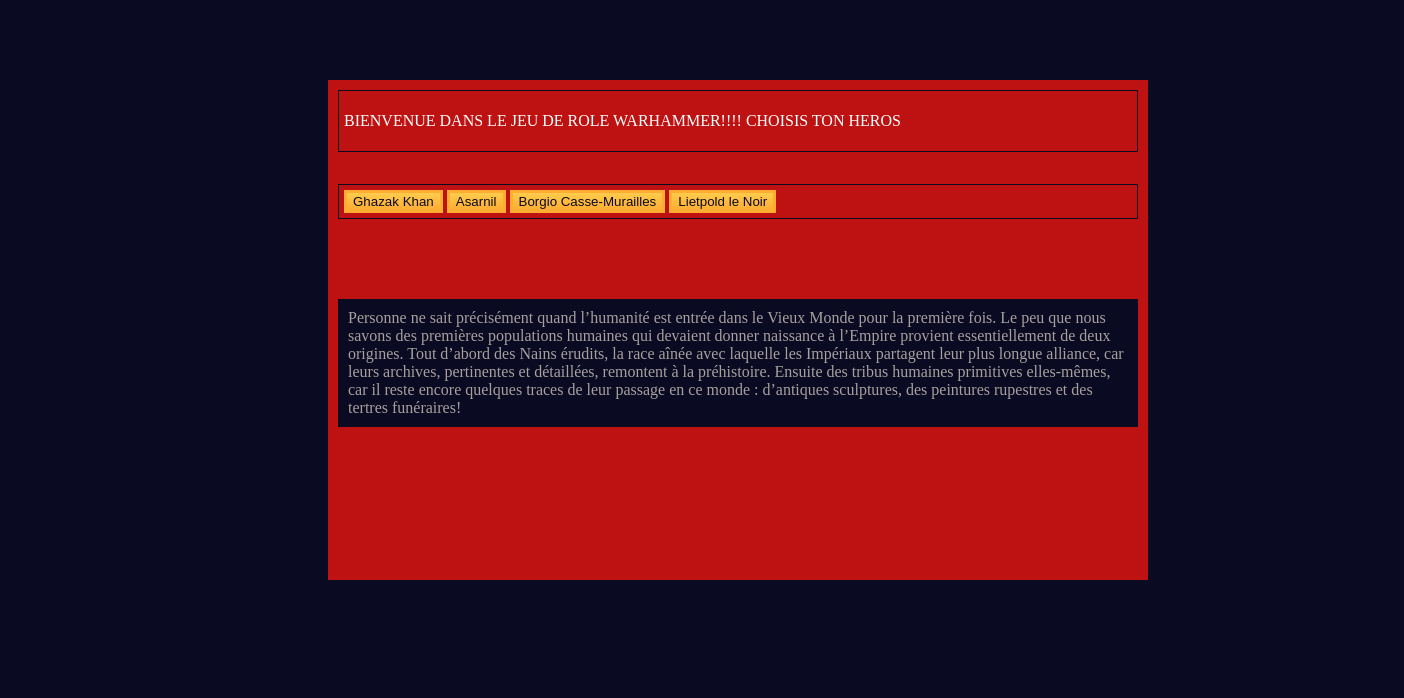
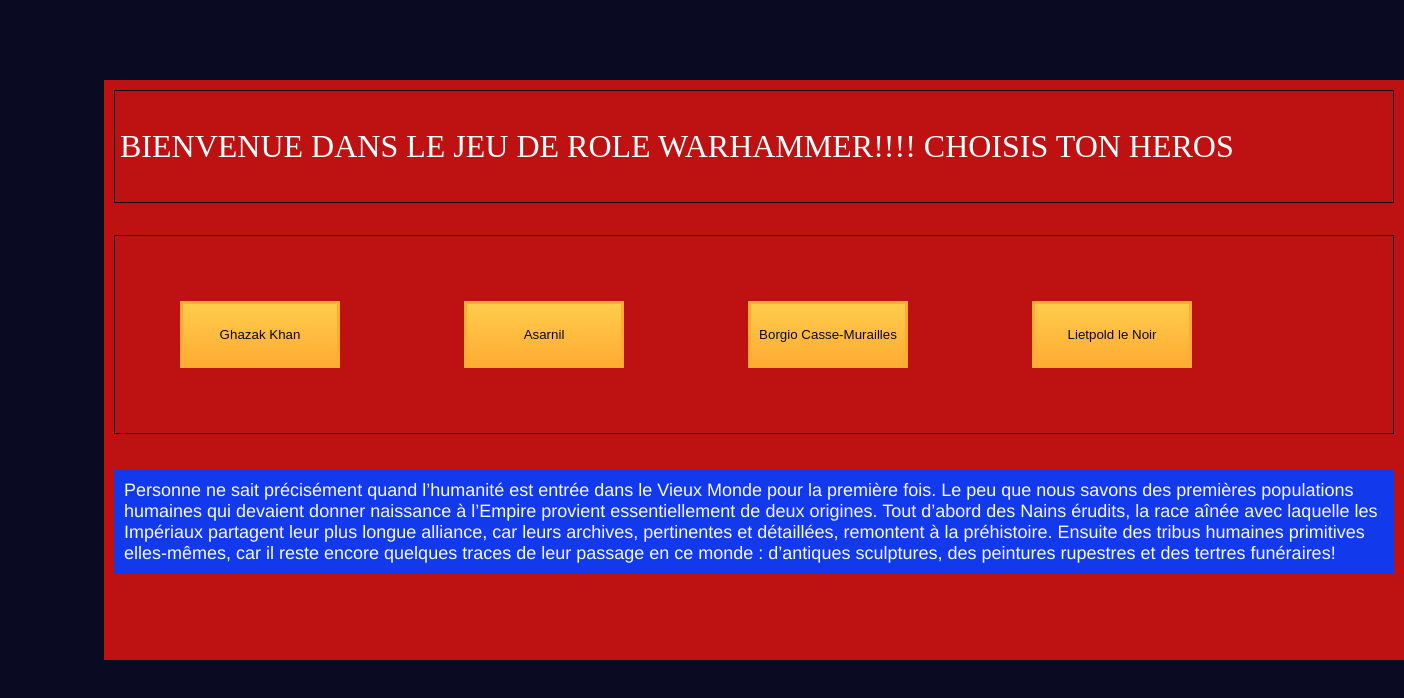
Before and after one commit to Fatah872218/Jeu-video, a website: page frontend/index.html in a window 1280 px wide. Shown: the whole page, 1404 px wide, since content can reach past the window. Drawn offline with Linux system fonts and the light colour scheme.

Commit message:
mise a jour index

```diff
--- a/frontend/style.css
+++ b/frontend/style.css
@@ -3,20 +3,22 @@
 }
 
 #text {
-	background-color: #0a0a23;
-	color: #a7a19e;
+	background-color: #123aec;
+	color: #f7faff;
 	padding: 10px;
-	margin-top: 5em;
+	margin-top: 2em;
+	font-size: large;
+	font-family: "Franklin Gothic Medium", "Arial Narrow", Arial, sans-serif;
 }
 
 #game {
-	width: 50em;
-	height: 30em;
+	width: 80em;
+	height: 35em;
 	background-color: #be1212;
 	color: #ffffff;
 
 	padding: 10px;
-	margin-left: 20em;
+	margin-left: 6em;
 	margin-top: 5em;
 }
 
@@ -30,6 +32,7 @@
 	border: 1px solid #0a0a23;
 	padding: 5px;
 	color: #ffffff;
+	font-size: xx-large;
 }
 
 #monsterStats {
@@ -50,4 +53,7 @@
 	background-color: #feac32;
 	background-image: linear-gradient(#fecc4c, #ffac33);
 	border: 3px solid #feac32;
+	width: 12em;
+	height: 5em;
+	margin: 60px;
 }
```
Also changed, not shown: README.md, 1 other file.
